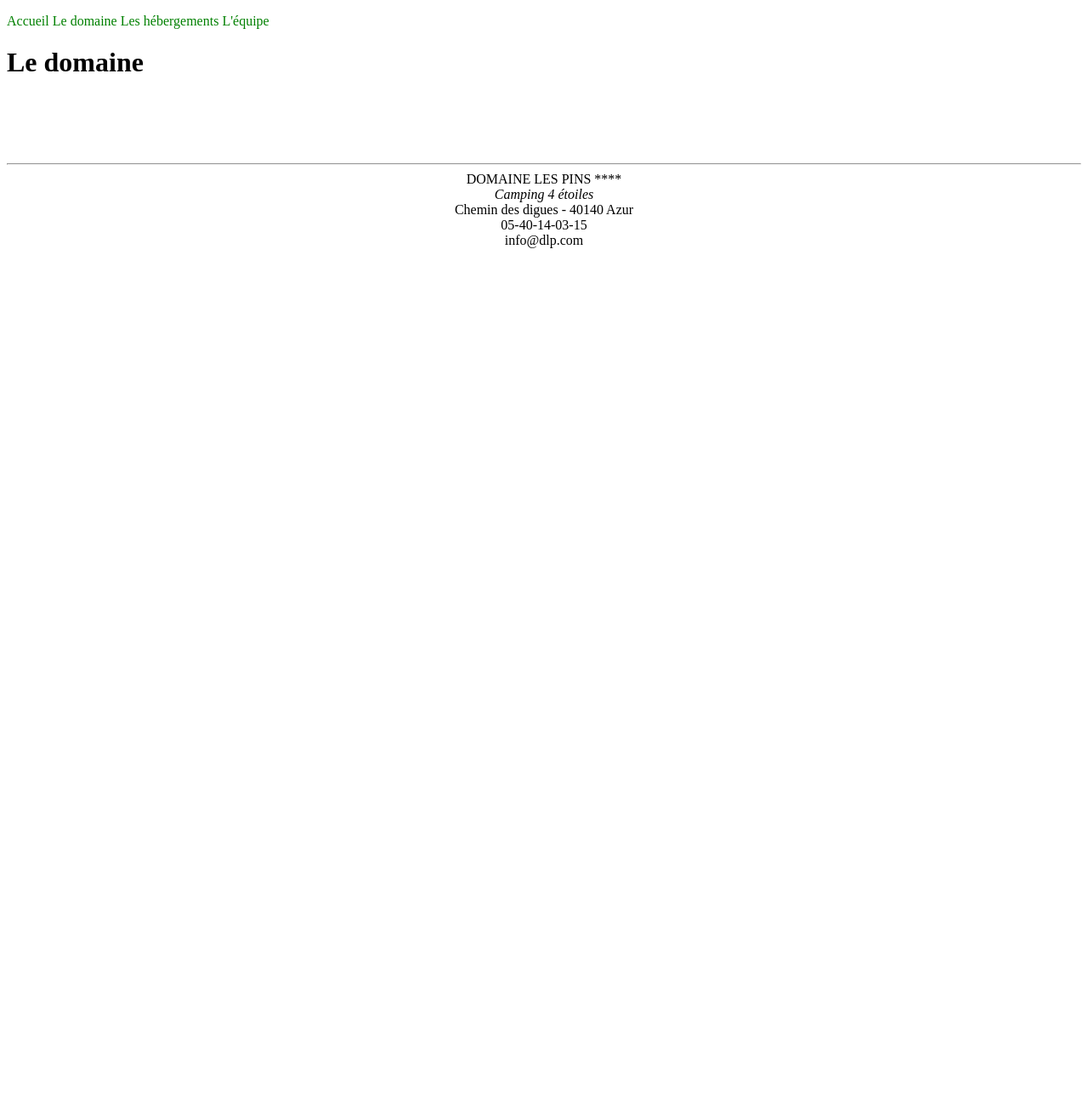
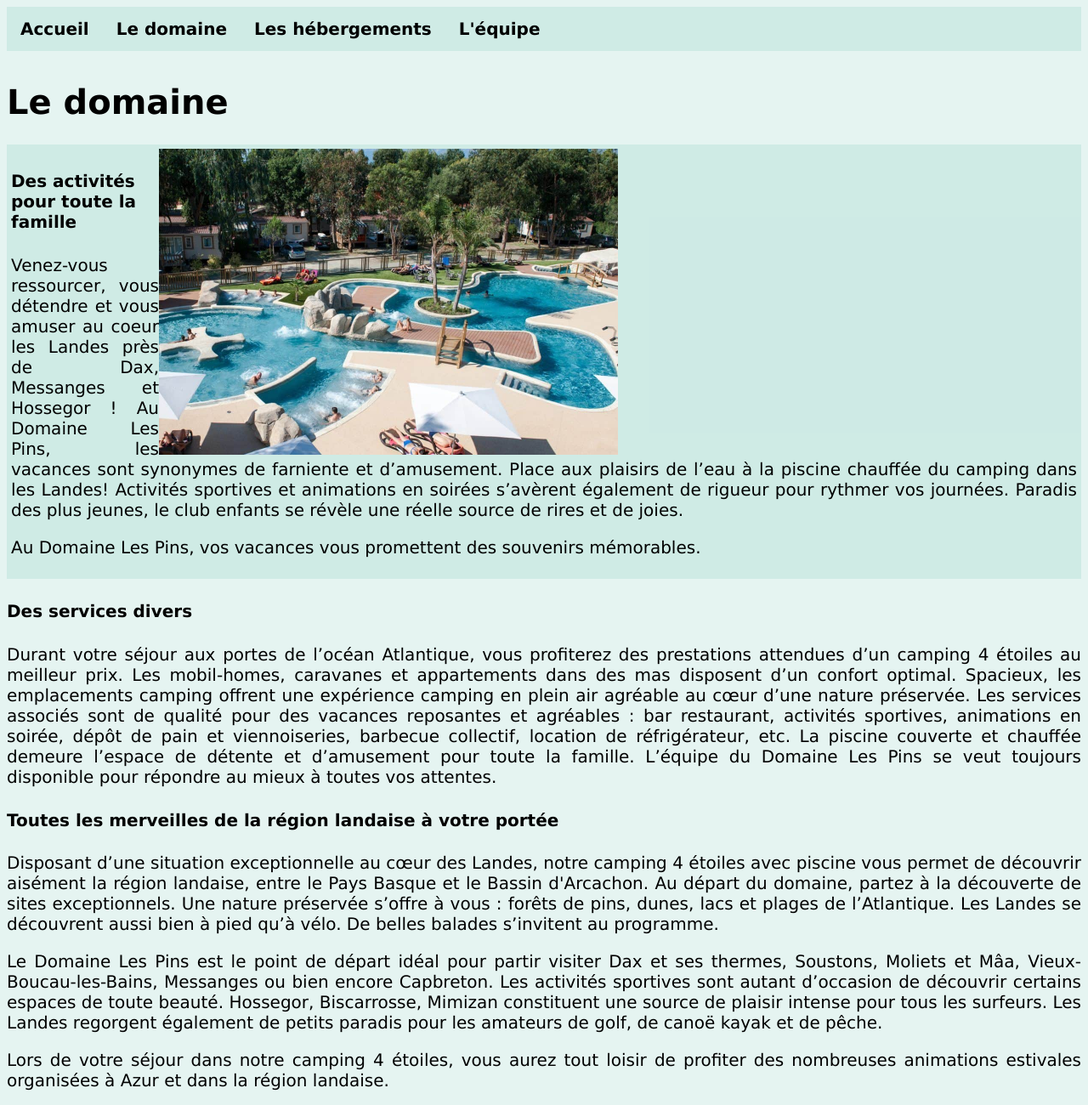
Before and after one commit to dev-HR/dlp, a plain HTML site: page domaine.html in a window 1280 px wide. Shown: the top 1300 px of the page at 85% size. Before the commit the page ends 800 px from the top, so only its background shows below. Drawn offline with Linux system fonts and the light colour scheme.

Commit message:
Page domaine

```diff
--- a/domaine.html
+++ b/domaine.html
@@ -32,6 +32,57 @@
 
 		<main>
 			<h1>Le domaine</h1>
+
+			<div class="article">
+				<div class="photo">
+					<img src="images/piscine.jpg" />
+				</div>
+				<div class="texte">
+				<h4>Des activités pour toute la famille</h4>
+				<p>
+					Venez-vous ressourcer, vous détendre et vous amuser au coeur les Landes près de Dax, Messanges et Hossegor !
+					Au Domaine Les Pins, les vacances sont synonymes de farniente et d’amusement. Place aux plaisirs de
+					l’eau à la piscine chauffée du camping dans les Landes! Activités sportives et animations en soirées s’avèrent
+					également de rigueur pour rythmer vos journées. Paradis des plus jeunes, le club enfants se révèle une réelle source de rires et de joies.
+				</p>
+				<p>
+					Au Domaine Les Pins, vos vacances vous promettent des souvenirs mémorables.
+				</p>
+				</div>
+			</div>
+
+			<article>
+				<h4>Des services divers</h4>
+				<p>
+					Durant votre séjour aux portes de l’océan Atlantique, vous profiterez des prestations attendues d’un camping 4 étoiles au meilleur prix.
+					Les mobil-homes, caravanes et appartements dans des mas disposent d’un confort optimal. Spacieux, les emplacements camping offrent une expérience
+					camping en plein air agréable au cœur d’une nature préservée. Les services associés sont de qualité pour des vacances reposantes et
+					agréables : bar restaurant, activités sportives, animations en soirée, dépôt de pain et viennoiseries, barbecue collectif, location
+					de réfrigérateur, etc. La piscine couverte et chauffée demeure l’espace de détente et d’amusement pour toute la famille.
+					L’équipe du Domaine Les Pins se veut toujours disponible pour répondre au mieux à toutes vos attentes.
+				</p>
+			</article>
+
+			<article>
+				<h4>Toutes les merveilles de la région landaise à votre portée</h4>
+				<p>
+					Disposant d’une situation exceptionnelle au cœur des Landes, notre camping 4 étoiles avec piscine vous permet de découvrir aisément
+					la région landaise, entre le Pays Basque et le Bassin d'Arcachon. Au départ
+					du domaine, partez à la découverte de sites exceptionnels. Une nature préservée s’offre à vous : forêts de pins, dunes, lacs et plages de
+					l’Atlantique. Les Landes se découvrent aussi bien à pied qu’à vélo. De belles balades s’invitent au programme.
+				</p>
+				<p>
+					Le Domaine Les Pins est le point de départ idéal pour partir visiter Dax et ses thermes, Soustons, Moliets et Mâa, Vieux-Boucau-les-Bains,
+					Messanges ou bien encore Capbreton. Les activités sportives sont autant d’occasion de découvrir certains espaces de toute beauté.
+					Hossegor, Biscarrosse, Mimizan constituent une source de plaisir intense pour tous les surfeurs. Les Landes regorgent également de
+					petits paradis pour les amateurs de golf, de canoë kayak et de pêche.
+				</p>
+				<p>
+					Lors de votre séjour dans notre camping 4 étoiles, vous aurez tout loisir de profiter des nombreuses animations
+					estivales organisées à Azur et dans la région landaise.
+				</p>
+			</article>
+
 		</main>
 
 
--- a/style/dlp.css
+++ b/style/dlp.css
@@ -1,32 +1,93 @@
 body {
-	/* background-color: rgb(0,230,200) ; */
+	font-family: 'Verdana';
+	font-size: 20px;
+	background-color: #A1D7CD44;
 }
 
+
 #menu {
-	padding-left: 0px ;
+    list-style-type: none;
+    margin: 0;
+    padding: 0;
+    overflow: hidden;
+    background-color: #A1D7CD55;
+}
+
+#menu li {
+    float: left;
+}
+
+#menu li a {
+    display: block;
+    color: black;
+    font-weight: bold;
+    text-align: center;
+    padding: 14px 16px;
+    text-decoration: none;
+}
+
+#menu li a:hover {
+    background-color: #A1D7CDAA;
+}
+
+main {
+	padding-top: 10px;
+}
+
+#panorama {
+	width: 100%;
+}
+
+figure {
+	padding: 0px;
+	margin: 0px;
+}
+
+p {
+	text-align: justify;
+}
+
+.article {
+	padding: 5px;
+	margin-top: 5px;
+	margin-bottom: 5px;
+	background-color: #A1D7CD55;
+}
+
+
+.article > h4 {
+	margin-top: 0px;
+	padding-top: 0px;
 
 }
 
-#menu > li {
-	display: inline ;
+/*
+article figure img {
+	float: right;
 }
 
-#menu > li > a {
-	color: green ;
-	text-decoration: none ;
+article figure img{
+	max-width: 30%;
+	height: auto;
+}
+* */
+
+.photo {
+	float: right;
 }
 
-#panorama {
-	width: 100% ;
+.photo img {
+	max-width: 50%;
+	height: auto;
 }
 
-p {
-	text-align: justify ;
+.texte {
+	position: none;
 }
 
 
-
 footer {
-	text-align: center ;
-	margin-top: 100px ;
+	text-align: center;
+	font-size: 14px;
+	margin-top: 100px;
 }
```
Also changed, not shown: css.html (added, +43 -0 lines), index.html (+6 -1 lines), images/piscine.jpg (added).
